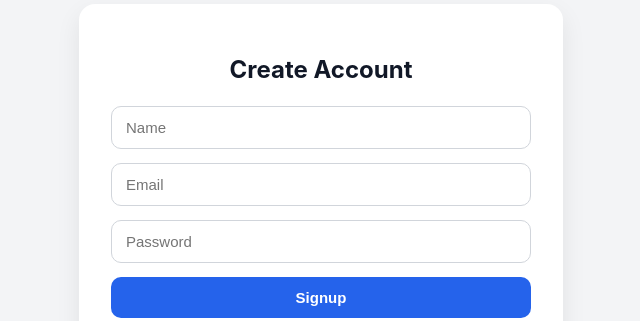
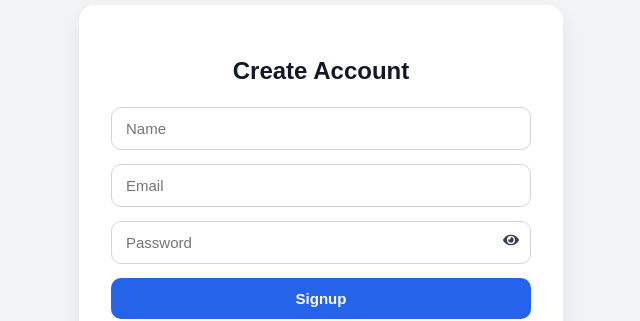
Before and after one commit to Priyanshuraii31/MERN-full-stack, a React (Create React App) app in the folder node-frontend/: page / in a window 1280 px wide. Shown: the part 180-501 px from the top of the page, without its empty margins (319-959 px from the left). Built offline with nearby package versions, Linux system fonts and the light colour scheme.

Commit message:
add password toggle, profile page and dark mode

```diff
--- /dev/null
+++ b/node-frontend/src/context/ThemeContext.js
@@ -0,0 +1,26 @@
+import React, { createContext, useEffect, useState } from "react";
+
+export const ThemeContext = createContext();
+
+const ThemeProvider = ({ children }) => {
+  const [darkMode, setDarkMode] = useState(
+    localStorage.getItem("darkMode") === "true"
+  );
+
+  useEffect(() => {
+    localStorage.setItem("darkMode", darkMode);
+    document.body.className = darkMode ? "dark-mode" : "light-mode";
+  }, [darkMode]);
+
+  const toggleTheme = () => {
+    setDarkMode((prev) => !prev);
+  };
+
+  return (
+    <ThemeContext.Provider value={{ darkMode, toggleTheme }}>
+      {children}
+    </ThemeContext.Provider>
+  );
+};
+
+export default ThemeProvider;
--- a/node-frontend/src/index.css
+++ b/node-frontend/src/index.css
@@ -1,13 +1,15 @@
 body {
   margin: 0;
-  font-family: -apple-system, BlinkMacSystemFont, 'Segoe UI', 'Roboto', 'Oxygen',
-    'Ubuntu', 'Cantarell', 'Fira Sans', 'Droid Sans', 'Helvetica Neue',
-    sans-serif;
-  -webkit-font-smoothing: antialiased;
-  -moz-osx-font-smoothing: grayscale;
+  font-family: Arial, sans-serif;
+  transition: background 0.3s ease, color 0.3s ease;
 }
 
-code {
-  font-family: source-code-pro, Menlo, Monaco, Consolas, 'Courier New',
-    monospace;
+body.light-mode {
+  background: #f3f4f6;
+  color: #111827;
 }
+
+body.dark-mode {
+  background: #111827;
+  color: #f9fafb;
+}
--- a/node-frontend/src/index.js
+++ b/node-frontend/src/index.js
@@ -1,17 +1,12 @@
-import React from 'react';
-import ReactDOM from 'react-dom/client';
-import './index.css';
-import App from './App';
-import reportWebVitals from './reportWebVitals';
+import React from "react";
+import ReactDOM from "react-dom/client";
+import App from "./App";
+import ThemeProvider from "./context/ThemeContext";
+import "./index.css";
 
-const root = ReactDOM.createRoot(document.getElementById('root'));
+const root = ReactDOM.createRoot(document.getElementById("root"));
 root.render(
-  <React.StrictMode>
+  <ThemeProvider>
     <App />
-  </React.StrictMode>
+  </ThemeProvider>
 );
-
-// If you want to start measuring performance in your app, pass a function
-// to log results (for example: reportWebVitals(console.log))
-// or send to an analytics endpoint. Learn more: https://bit.ly/CRA-vitals
-reportWebVitals();
--- a/node-frontend/src/pages/Auth.css
+++ b/node-frontend/src/pages/Auth.css
@@ -3,7 +3,7 @@
   display: flex;
   justify-content: center;
   align-items: center;
-  background: #f3f4f6;
+  background: transparent;
   padding: 20px;
 }
 
@@ -16,10 +16,14 @@
   box-shadow: 0 10px 25px rgba(0, 0, 0, 0.08);
 }
 
+body.dark-mode .auth-card {
+  background: #1f2937;
+  color: white;
+}
+
 .auth-card h2 {
   text-align: center;
   margin-bottom: 22px;
-  color: #111827;
 }
 
 .auth-card form {
@@ -29,15 +33,34 @@
 }
 
 .auth-card input {
+  width: 100%;
   padding: 12px 14px;
   border: 1px solid #d1d5db;
   border-radius: 10px;
   outline: none;
   font-size: 15px;
+  box-sizing: border-box;
 }
 
-.auth-card input:focus {
-  border-color: #2563eb;
+.password-box {
+  position: relative;
+}
+
+.password-box input {
+  padding-right: 44px;
+}
+
+.toggle-password {
+  position: absolute;
+  right: 12px;
+  top: 50%;
+  transform: translateY(-50%);
+  cursor: pointer;
+  color: #374151;
+}
+
+body.dark-mode .toggle-password {
+  color: #f9fafb;
 }
 
 .auth-card button {
--- a/node-frontend/src/pages/Login.js
+++ b/node-frontend/src/pages/Login.js
@@ -2,11 +2,13 @@ import { useState } from "react";
 import { useNavigate, Link } from "react-router-dom";
 import axios from "axios";
 import { toast } from "react-toastify";
+import { FaEye, FaEyeSlash } from "react-icons/fa";
 import "./Auth.css";
 
 function Login() {
   const navigate = useNavigate();
   const [loading, setLoading] = useState(false);
+  const [showPassword, setShowPassword] = useState(false);
 
   const [form, setForm] = useState({
     email: "",
@@ -53,13 +55,21 @@ function Login() {
             required
           />
 
+          <div className="password-box">
             <input
               name="password"
-            type="password"
+              type={showPassword ? "text" : "password"}
               placeholder="Password"
               onChange={handleChange}
               required
             />
+            <span
+              className="toggle-password"
+              onClick={() => setShowPassword(!showPassword)}
+            >
+              {showPassword ? <FaEyeSlash /> : <FaEye />}
+            </span>
+          </div>
 
           <button type="submit" disabled={loading}>
             {loading ? "Logging in..." : "Login"}
--- a/node-frontend/src/pages/Signup.js
+++ b/node-frontend/src/pages/Signup.js
@@ -2,11 +2,13 @@ import { useState } from "react";
 import { useNavigate, Link } from "react-router-dom";
 import axios from "axios";
 import { toast } from "react-toastify";
+import { FaEye, FaEyeSlash } from "react-icons/fa";
 import "./Auth.css";
 
 function Signup() {
   const navigate = useNavigate();
   const [loading, setLoading] = useState(false);
+  const [showPassword, setShowPassword] = useState(false);
 
   const [form, setForm] = useState({
     name: "",
@@ -59,13 +61,21 @@ function Signup() {
             required
           />
 
+          <div className="password-box">
             <input
               name="password"
-            type="password"
+              type={showPassword ? "text" : "password"}
               placeholder="Password"
               onChange={handleChange}
               required
             />
+            <span
+              className="toggle-password"
+              onClick={() => setShowPassword(!showPassword)}
+            >
+              {showPassword ? <FaEyeSlash /> : <FaEye />}
+            </span>
+          </div>
 
           <button type="submit" disabled={loading}>
             {loading ? "Signing up..." : "Signup"}
```
Also changed, not shown: node-frontend/src/components/Navbar.css (+15 -3 lines), node-frontend/src/components/Navbar.js (+9 -1 lines), node-frontend/src/pages/App.js (+12 -0 lines), node-frontend/src/pages/Profile.js (added, +56 -0 lines). Lines whose indentation alone changed are shown as unchanged.
